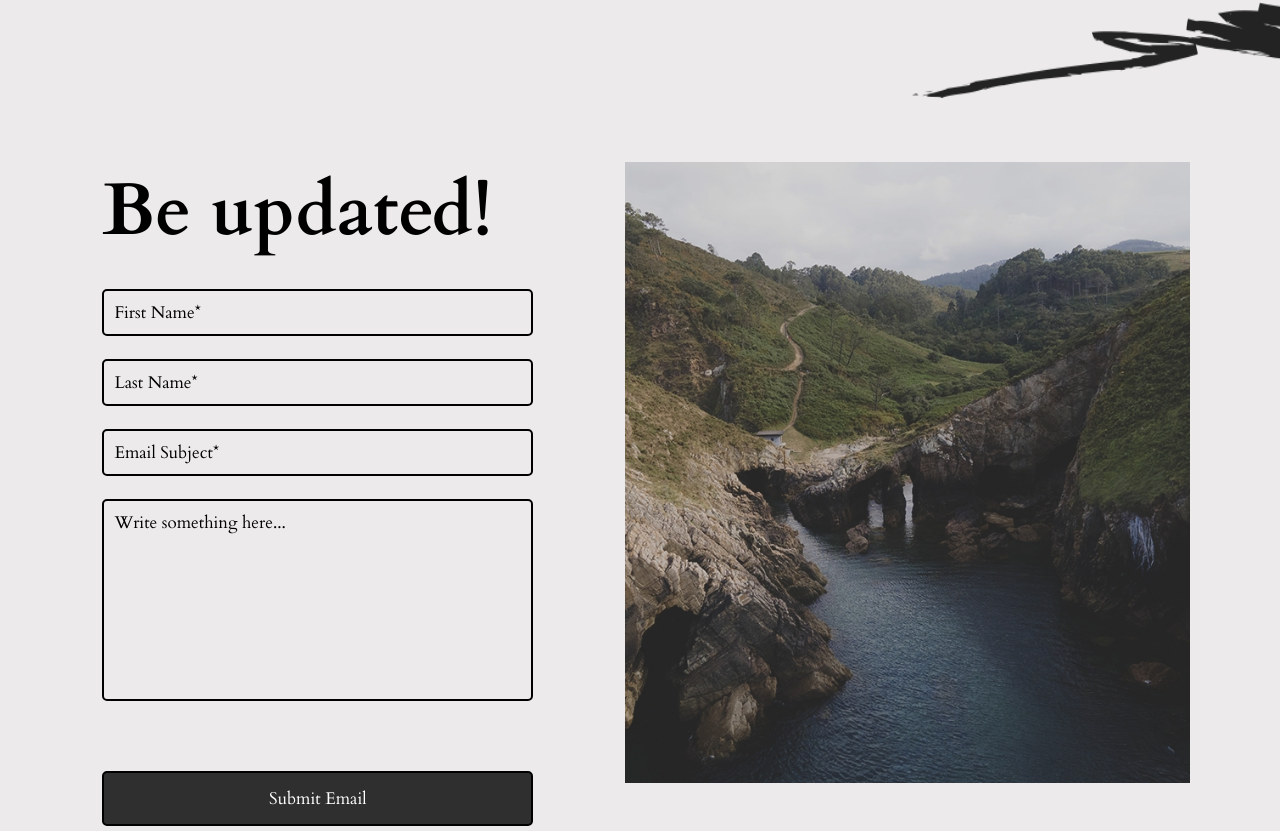
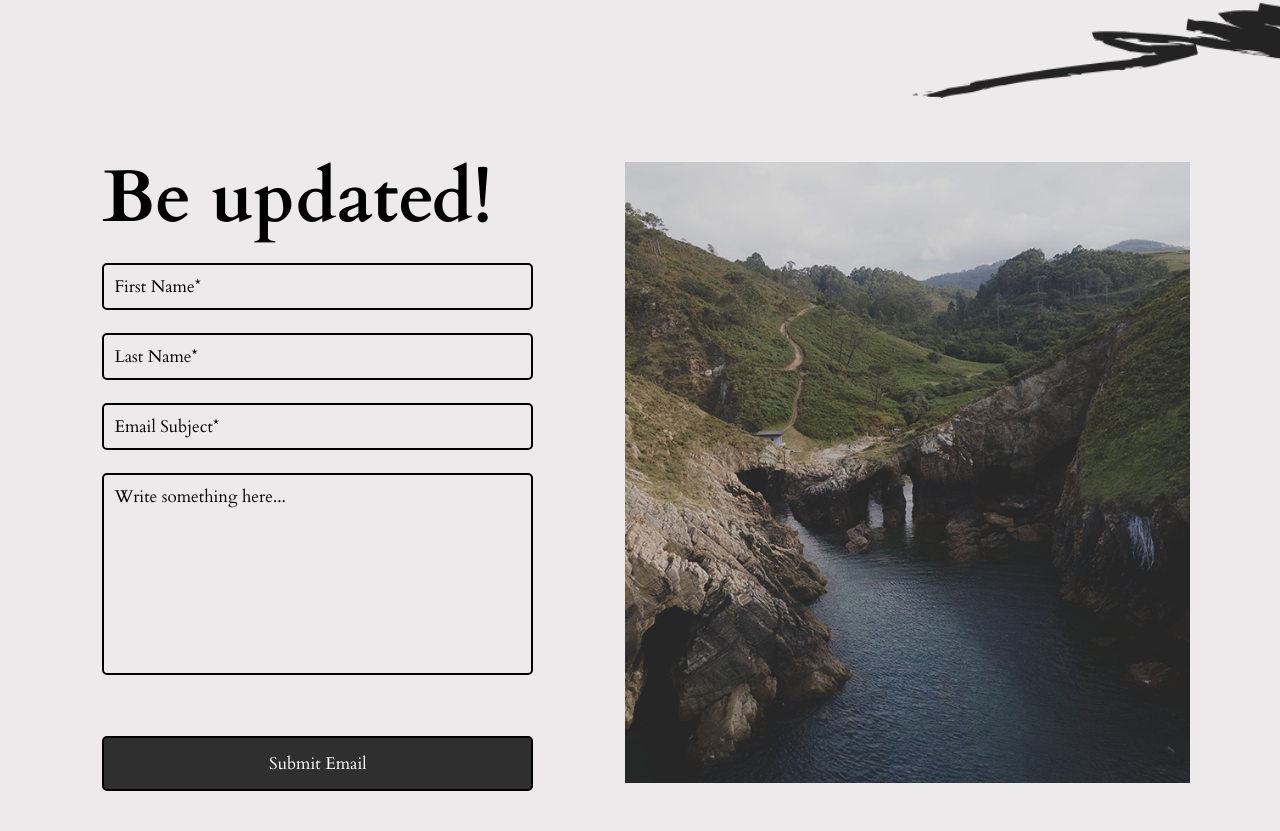
Before and after one commit to ashishrautela612/Responsive-ScrapBook-Site, a plain HTML site: page index.html in a window 1280 px wide. Shown: the part 5269-6100 px from the top of the page. Drawn offline with nearby package versions, Linux system fonts and the light colour scheme; files whose address does not match are found by name.

Commit message:
changing padding of form heading

```diff
--- a/resources/styles/index.css
+++ b/resources/styles/index.css
@@ -668,6 +668,7 @@ width: 45%;
     width: 88%;
     margin-bottom: 28px;
     font-weight: bolder;
+    line-height: 1
 }
 .feedBackForm{
 
@@ -713,7 +714,7 @@ input[type="submit"]{
   background-color: #2f2f2f;
   color: white;
   padding: 14px 0;
-  margin-top: 24px;
+  margin-top: 15px;
 }
 input::placeholder {
   color: black;
```
